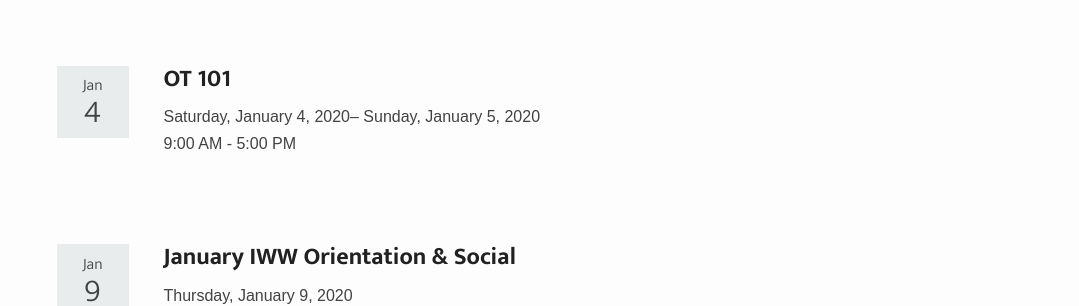
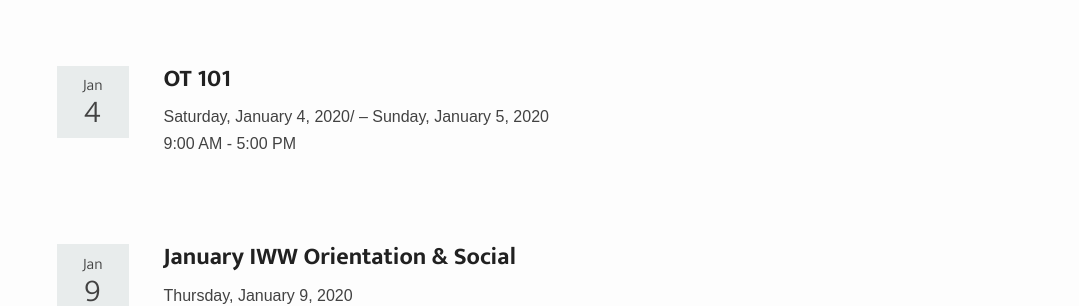
Before and after one commit to IWW-NYC-GMB/iww.nyc, a Jekyll site: the page built from _events/index.html, in a window 1280 px wide and 900 px high, scrolled down 1016 px. Shown: the part 152-458 px from the top of the window, without its empty margins (201-1280 px from the left). Built offline with Jekyll 4.4.1, drawn with Linux system fonts in a browser that asks for light colours; some web fonts are replaced.

Commit message:
Update index.html

```diff
--- a/_events/index.html
+++ b/_events/index.html
@@ -8,7 +8,8 @@
     <a href="{{ item.url }}"><div class="date-box"><p style="font-weight:300;">{{ item.date | date: "%b" }}<br><span style="font-size:32px;">{{ item.date | date: "%e" }}</span></p></div></a>
     <div style="padding-left:107px;margin-bottom:60px;" id="events-main-info">
       <a href="{{ item.url }}"><h2>{{ item.title }}</h2></a>
-      <p>{{ item.date | date: "%A, %B %-d, %Y" }}{%- if item.last-date -%}  – {{ item.last-date | date: "%A, %B %-d, %Y" }}{%- endif -%}
+      <p>{{ item.date | date: "%A, %B %-d, %Y" }}
+        {%- if item.last-date -%}/ – {{ item.last-date | date: "%A, %B %-d, %Y" }}{%- endif -%}
         <br>
         {{ item.time }}</p>
     </div>
```
